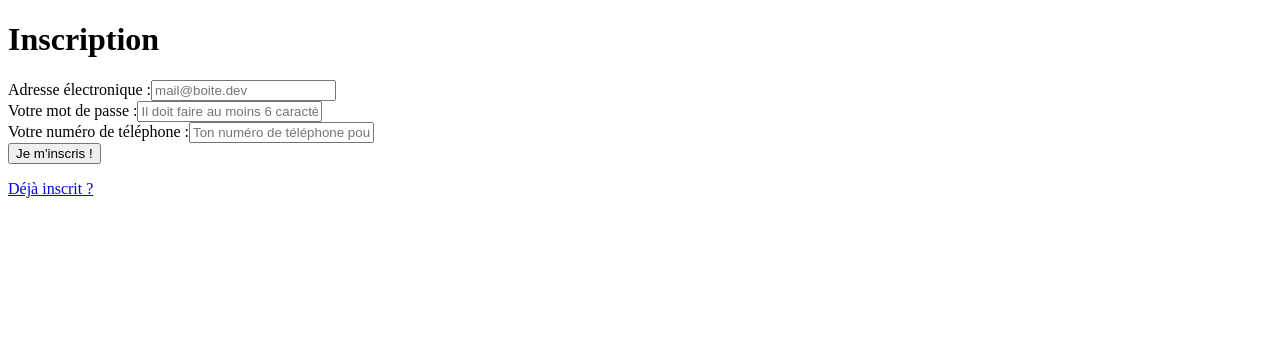
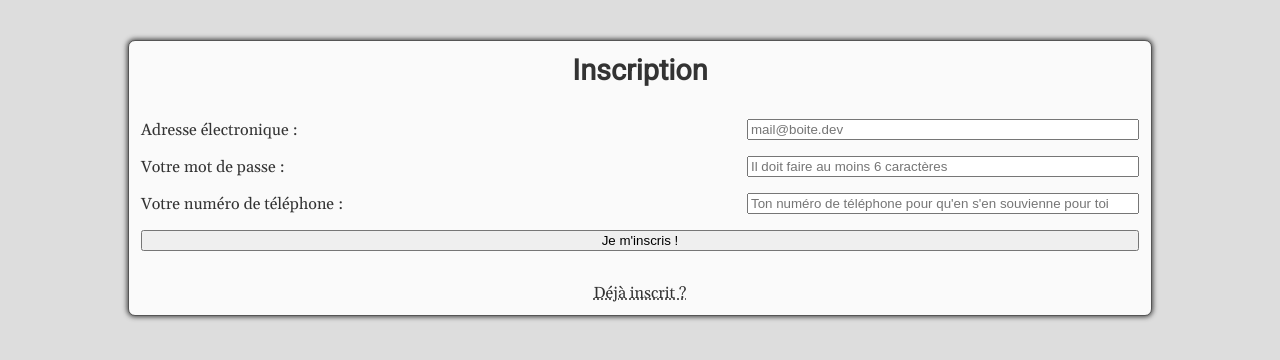
Before and after one commit to rigma/whoami, a Vue app in the folder whoami/: page /s-inscrire in a window 1280 px wide. Shown: the top 360 px of the page. Built offline with nearby package versions, Linux system fonts and the light colour scheme; the HTML template or start-up script is replaced by a standard one.

Commit message:
feat: implementing style

```diff
--- a/whoami/src/App.vue
+++ b/whoami/src/App.vue
@@ -1,5 +1,5 @@
 <template>
-  <nav>
+  <nav class="links">
     <ul v-if="loggedIn">
       <li>
         <a href="javascript://">Lien super secret, ne pas cliquer !</a>
@@ -31,3 +31,66 @@ export default defineComponent({
   }
 })
 </script>
+
+<style>
+@import url('https://fonts.googleapis.com/css2?family=Gelasio&family=Roboto&display=swap');
+
+:root {
+  --background-color: #ddd;
+  --border-color: #555;
+  --shadow-color: #444;
+  --text-color: #333;
+}
+
+* {
+  margin: 0;
+}
+
+body {
+  background: var(--background-color);
+  font-size: 16px;
+}
+
+h1 {
+  font-family: 'Roboto', serif;
+  font-size: 1.8em;
+  font-weight: bold;
+  color: var(--text-color);
+}
+
+p {
+  font-family: 'Gelasio', serif;
+  font-size: 1em;
+  color: var(--text-color);
+}
+
+main {
+  font-family: 'Gelasio', serif;
+  font-size: 1em;
+  color: var(--text-color);
+  margin: 40px 128px;
+}
+
+.links {
+  position: fixed;
+  bottom: 0;
+  right: 0;
+  padding: 4px 4px;
+}
+
+.links ul {
+  display: flex;
+  flex-direction: row;
+  justify-content: space-evenly;
+  list-style: none;
+}
+
+.links li {
+  padding: 0px 6px;
+}
+
+.links a, .links a:visited {
+  color: var(--text-color);
+  text-decoration: underline dotted;
+}
+</style>
--- a/whoami/src/views/Home.vue
+++ b/whoami/src/views/Home.vue
@@ -6,11 +6,17 @@
   </article>
   <article v-else>
     <h1>N'oubliez plus votre courriel et votre numéro de téléphone ! 🤯</h1>
-    <div>
-      <router-link to="/connexion">Se connecter</router-link>
-      ou
-      <router-link to="/s-inscrire">S'inscrire</router-link>
-    </div>
+    <ul class="auth-box">
+      <li>
+        <router-link to="/connexion">Se connecter</router-link>
+      </li>
+      <li>
+        ou
+      </li>
+      <li>
+        <router-link to="/s-inscrire">S'inscrire</router-link>
+      </li>
+    </ul>
   </article>
 </template>
 
@@ -65,3 +71,35 @@ export default defineComponent({
   }
 })
 </script>
+
+<style scoped>
+article {
+  background: #fafafa;
+  border: 1px solid var(--border-color);
+  box-shadow: 0px 0px 5px 1px var(--shadow-color);
+  border-radius: 7px;
+  padding: 12px;
+}
+
+article h1 {
+  text-align: center;
+  margin-bottom: 24px;
+}
+
+article ul.auth-box {
+  display: flex;
+  list-style: none;
+  flex-direction: row;
+  justify-content: center;
+  padding: 0;
+}
+
+article ul.auth-box li {
+  margin: 0px 10px;
+}
+
+article ul.auth-box a {
+  color: var(--text-color);
+  text-decoration: underline dotted;
+}
+</style>
--- a/whoami/src/views/SignIn.vue
+++ b/whoami/src/views/SignIn.vue
@@ -1,4 +1,5 @@
 <template>
+  <article>
     <h1>Connexion</h1>
     <form @submit.prevent="onSubmit">
       <div class="group">
@@ -26,6 +27,7 @@
     <p>
       <router-link to="/s-inscrire">Vous n'êtes pas encore inscrit ?</router-link>
     </p>
+  </article>
 </template>
 
 <script>
@@ -81,3 +83,51 @@ export default defineComponent({
   }
 })
 </script>
+
+<style scoped>
+article {
+  background: #fafafa;
+  border: 1px solid var(--border-color);
+  box-shadow: 0px 0px 5px 1px var(--shadow-color);
+  border-radius: 7px;
+  padding: 12px;
+}
+
+article h1 {
+  text-align: center;
+  margin-bottom: 24px;
+}
+
+article form {
+  display: flex;
+  flex-direction: column;
+  justify-content: flex-start;
+}
+
+article form .group {
+  display: flex;
+  flex-direction: row;
+  justify-content: space-between;
+  align-items: center;
+  width: 100%;
+  margin: 8px 0px;
+}
+
+article form .group input {
+  width: 30vw;
+}
+
+article form button[type="submit"] {
+  margin-top: 8px;
+}
+
+article p {
+  margin-top: 32px;
+  text-align: center;
+}
+
+article p a, article p a:visited {
+  color: var(--text-color);
+  text-decoration: underline dotted;
+}
+</style>
--- a/whoami/src/views/SignUp.vue
+++ b/whoami/src/views/SignUp.vue
@@ -1,4 +1,5 @@
 <template>
+  <article>
     <h1>Inscription</h1>
     <form @submit.prevent="onSubmit">
       <div class="group">
@@ -36,6 +37,7 @@
     <p>
       <router-link to="/connexion">Déjà inscrit ?</router-link>
     </p>
+  </article>
 </template>
 
 <script>
@@ -83,3 +85,51 @@ export default defineComponent({
   }
 })
 </script>
+
+<style scoped>
+article {
+  background: #fafafa;
+  border: 1px solid var(--border-color);
+  box-shadow: 0px 0px 5px 1px var(--shadow-color);
+  border-radius: 7px;
+  padding: 12px;
+}
+
+article h1 {
+  text-align: center;
+  margin-bottom: 24px;
+}
+
+article form {
+  display: flex;
+  flex-direction: column;
+  justify-content: flex-start;
+}
+
+article form .group {
+  display: flex;
+  flex-direction: row;
+  justify-content: space-between;
+  align-items: center;
+  width: 100%;
+  margin: 8px 0px;
+}
+
+article form .group input {
+  width: 30vw;
+}
+
+article form button[type="submit"] {
+  margin-top: 8px;
+}
+
+article p {
+  margin-top: 32px;
+  text-align: center;
+}
+
+article p a, article p a:visited {
+  color: var(--text-color);
+  text-decoration: underline dotted;
+}
+</style>
```
Lines whose indentation alone changed are shown as unchanged.
